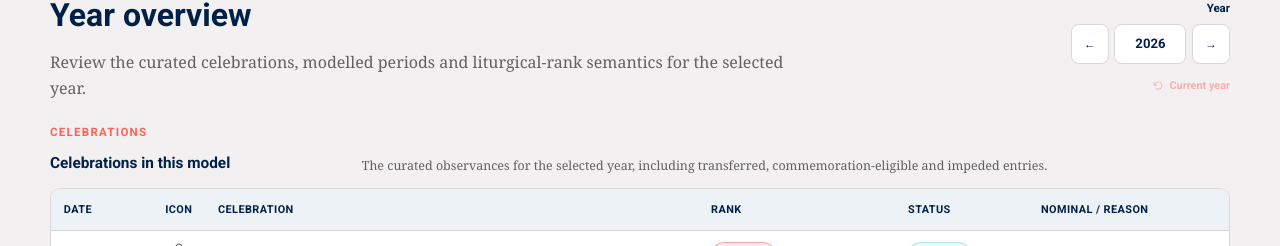
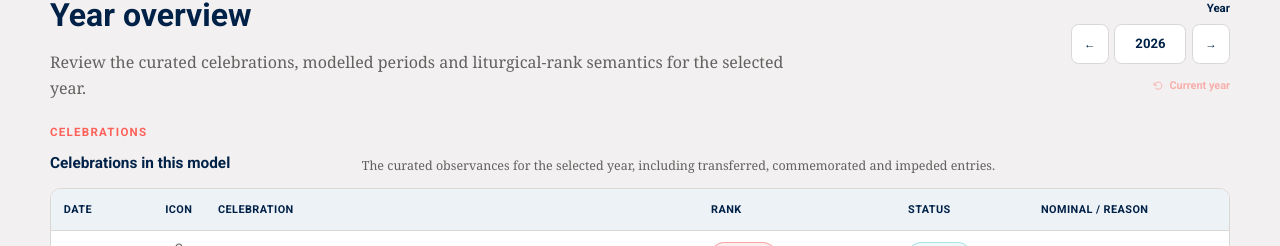
Before and after one commit to bgonzalezbustamante/catholic-calendar, a Next.js app: page / in a window 1280 px wide. Shown: the part 1128-1374 px from the top of the page. Built offline with nearby package versions, Linux system fonts and the light colour scheme.

Commit message:
fix: preserve year overview wording

```diff
--- a/components/year-overview.tsx
+++ b/components/year-overview.tsx
@@ -112,7 +112,8 @@ export default function YearOverview({ initialYear }: { initialYear: number }) {
             <h3 id="celebrations-overview-title">Celebrations in this model</h3>
           </div>
           <p>
-            The curated observances for the selected year, including transferred, commemoration-eligible and impeded entries.
+            The curated observances for the selected year, including transferred,
+            commemorated and impeded entries.
           </p>
         </div>
 
```
